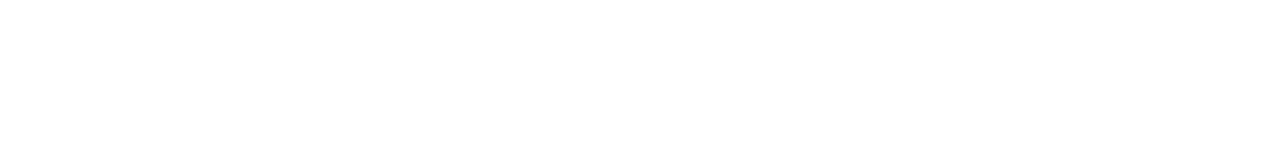
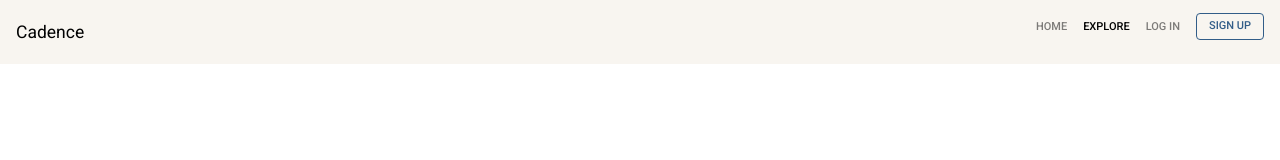
Before and after one commit to nekacurry/cadence, a plain HTML site: page explore.html in a window 1280 px wide. Drawn offline with nearby package versions, Linux system fonts and the light colour scheme.

Commit message:
fixed nav

```diff
--- a/explore.html
+++ b/explore.html
@@ -15,6 +15,15 @@
 </head>
 <body>
   <!--NAVBAR-->
+  <nav class="navbar navbar-expand navbar-light bg-light">
+    <a class="navbar-brand" href="#">Cadence</a>
+    <div class="navbar-nav">
+      <a class="nav-item nav-link" href="index.html">Home <span class="sr-only">(current)</span></a>
+      <a class="nav-item nav-link active" href="explore.html">Explore</a>
+      <a class="nav-item nav-link pr-3" href="#">Log In</a>
+      <a class="btn btn-outline-primary" href="sign-up.html">Sign up</a>
+    </div>
+  </nav>
 
   <!--MUSIC NAVIGATOR-->
 
--- a/styles.css
+++ b/styles.css
@@ -5,3 +5,14 @@
 .plan-card {
   max-width: 300px;
 }
+
+.navbar-expand {
+  justify-content: space-between !important;
+}
+
+.btn {
+  padding-top: 0.1rem !important;
+  padding-bottom: 0.1rem !important;
+  margin-top: 0.3rem !important;
+  margin-bottom: 1rem !important;
+}
```
Also changed, not shown: index.html (+3 -2 lines), sign-up.html (+4 -1 lines).
